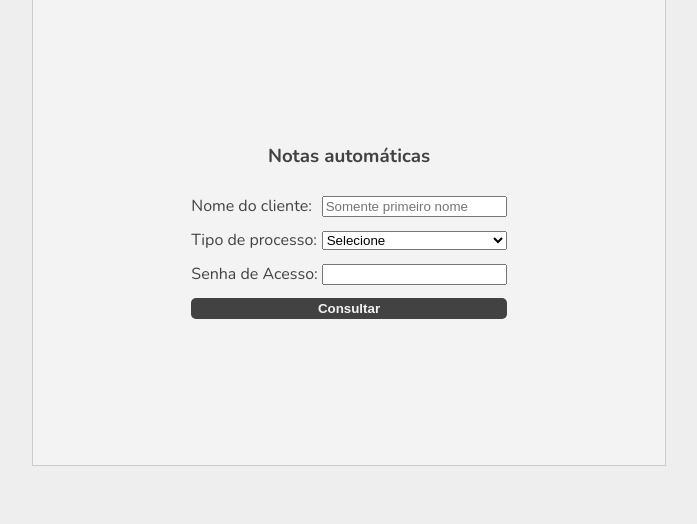
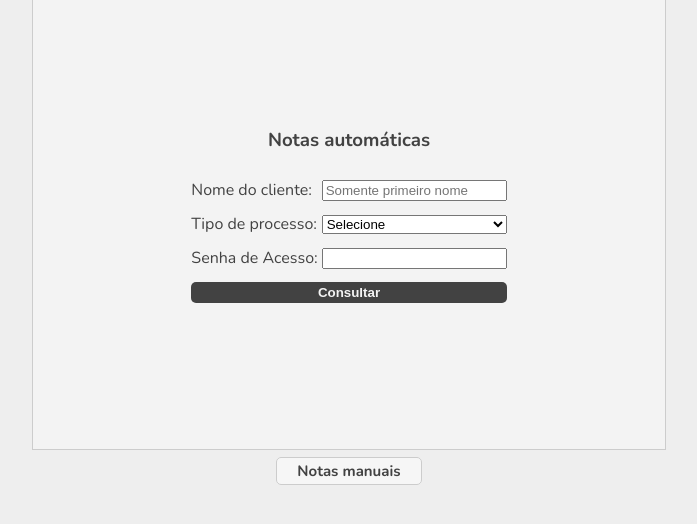
Before and after one commit to samaradevsouza/monitoramento-aut, a website: page index.html in a window 1280 px wide. Shown: the part 246-770 px from the top of the page, without its empty margins (291-988 px from the left). Drawn offline with nearby package versions, Linux system fonts and the light colour scheme.

Commit message:
added button

```diff
--- a/index.html
+++ b/index.html
@@ -79,6 +79,9 @@
             </form>
         </center>
     </div>
+    <footer>
+        <a href="https://samaradevsouza.github.io/notas-monitoramento/">Notas manuais</a>
+    </footer>
     <script>
         const form = document.getElementById('consulta-form');
         const resultado = document.getElementById('resultado');
@@ -89,7 +92,7 @@
 
 
 function countdown () {
-    var timeleft = 30;
+    var timeleft = 45;
         var Timer = setInterval(function () {
             if (timeleft <= 0) {
                 clearInterval(Timer);
@@ -98,7 +101,7 @@ function countdown () {
                 document.getElementById("countdown").innerHTML = timeleft;
             }
             timeleft -= 1;
-        }, 3000);
+        }, 1000);
 }
 
         const lowercaseExceptions = new Set([
--- a/style.css
+++ b/style.css
@@ -106,6 +106,24 @@
    display: none;
  }
 
+footer {
+  margin-top: 10px;
+}
+
+ footer a {
+   border-radius: 5px;
+   cursor: pointer;
+   border: 1px solid #ccc;
+   font-weight: bold;
+   padding: 3px;
+   text-decoration: none;
+   font-size: 15px;
+   padding-left: 20px;
+   padding-right: 20px;
+   background-color: #f6f6f6;
+   color: #424242;
+ }
+
  @media (max-width: 940px) {
   #up-arrow {
     width: 2vw;
```
